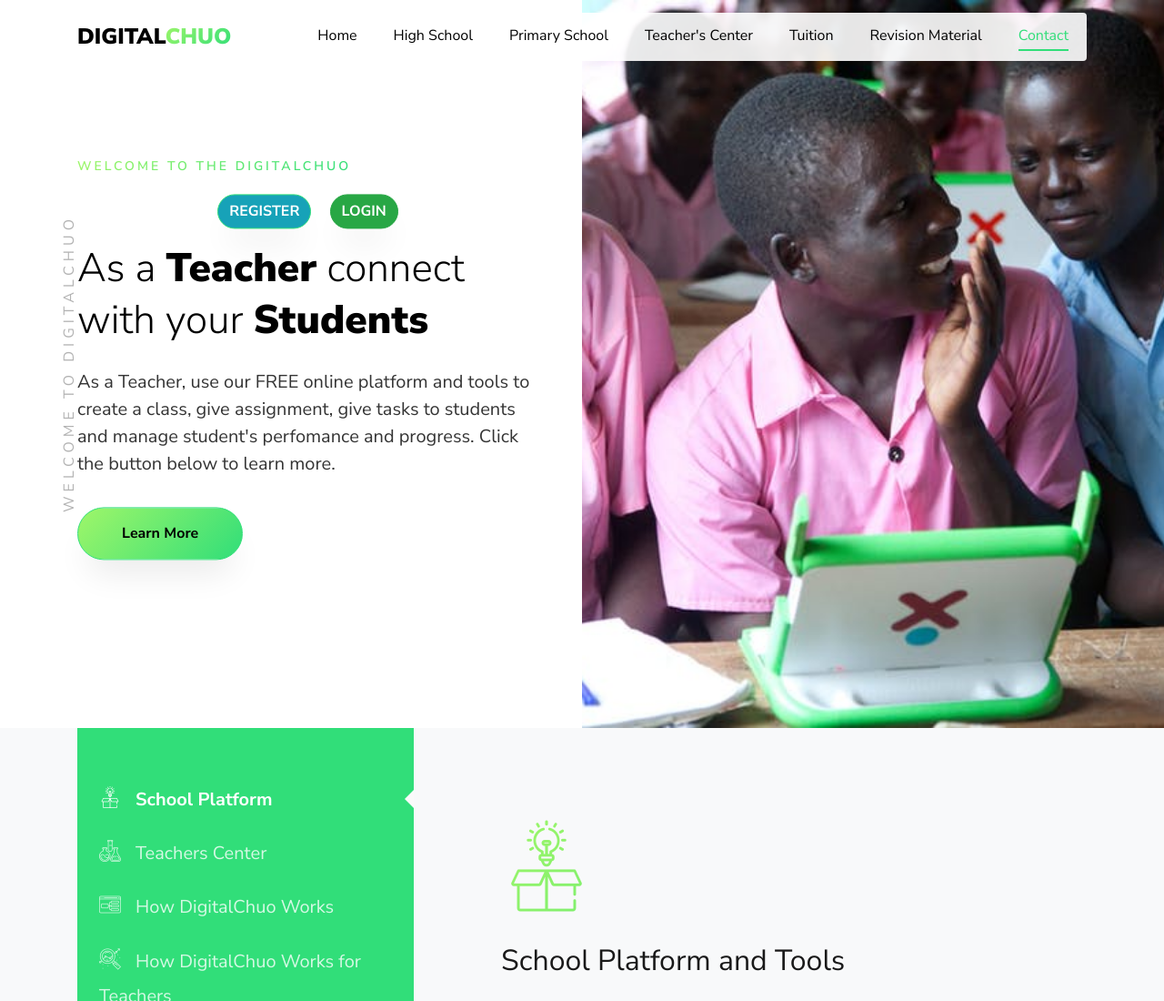
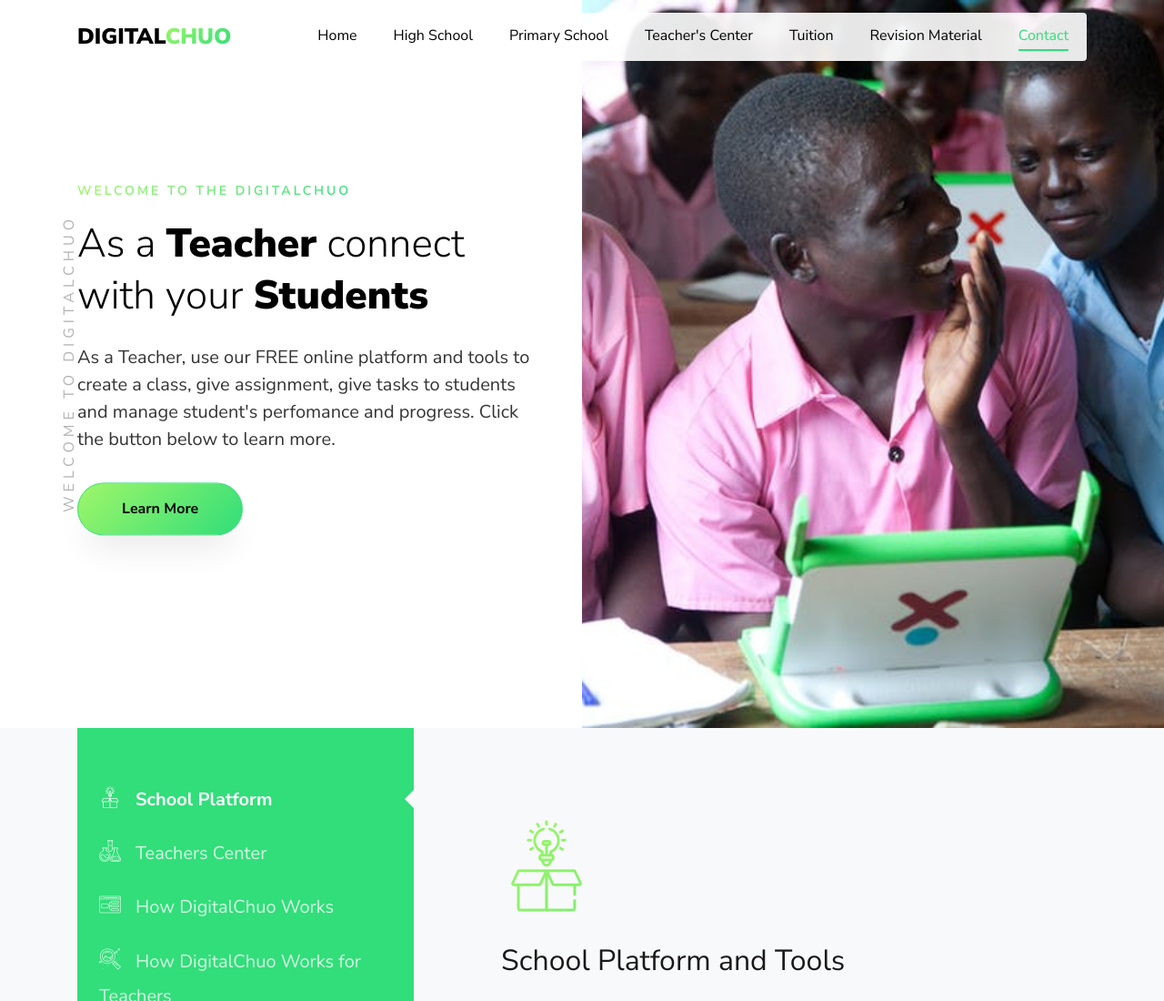
Before and after one commit to Rivstein/school, a plain HTML site: page index.html in a window 1280 px wide. Shown: the top 1100 px of the page at 91% size. Drawn offline with Linux system fonts and the light colour scheme; some packages are replaced by stand-ins of ours; no server answers; animation ran at ten frames a second; files whose address does not match are found by name.

Commit message:
Update index.html

```diff
--- a/index.html
+++ b/index.html
@@ -64,10 +64,6 @@
 		          <div class="one-forth d-flex js-fullheight align-items-center ftco-animate" data-scrollax=" properties: { translateY: '100%' }">
 		          	<div class="text text-jumbotron">
 		          		<span class="subheading">Welcome to the DigitalChuo</span>
-                  <div class="text-center mt-3 mb-2">
-                    <a type="button" class="btn btn-primary mr-2" style="background: #17a2b8;"><span style="color: white; font-weight: bold;">REGISTER</span></a>
-                    <a type="button" class="btn btn-success ml-2"><span style="color: white; font-weight: bold;">LOGIN</span></a>
-                  </div>
 			            <h1 class="mb-4 mt-3">Take <span>Advangate</span> of <span>Digital</span> learning</h1>
 			            <p>Use our FREE online platform to teach, give assignements and manage student's school work. Our online tools help you manage teaching tasks and teaching progress for both teachers and students. Click the button below to learn more.</p>
 
@@ -88,10 +84,6 @@
 		          <div class="one-forth d-flex js-fullheight align-items-center ftco-animate" data-scrollax=" properties: { translateY: '100%' }">
 		          	<div class="text text-jumbotron">
 		          		<span class="subheading">Welcome to the DigitalChuo</span>
-                  <div class="text-center mt-3 mb-2">
-                    <a type="button" class="btn btn-primary mr-2" style="background: #17a2b8;"><span style="color: white; font-weight: bold;">REGISTER</span></a>
-                    <a type="button" class="btn btn-success ml-2"><span style="color: white; font-weight: bold;">LOGIN</span></a>
-                  </div>
 			            <h1 class="mb-4 mt-3">As a <span>Teacher</span> connect with your <span>Students</span></h1>
 			            <p>As a Teacher, use our FREE online platform and tools to create a class, give assignment, give tasks to students and manage student's perfomance and progress. Click the button below to learn more.</p>
 
```
